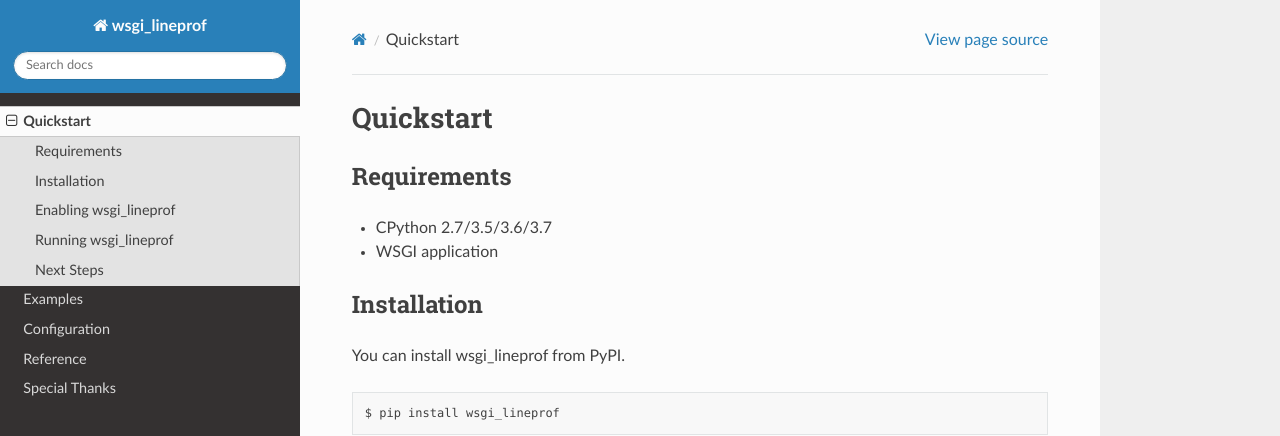
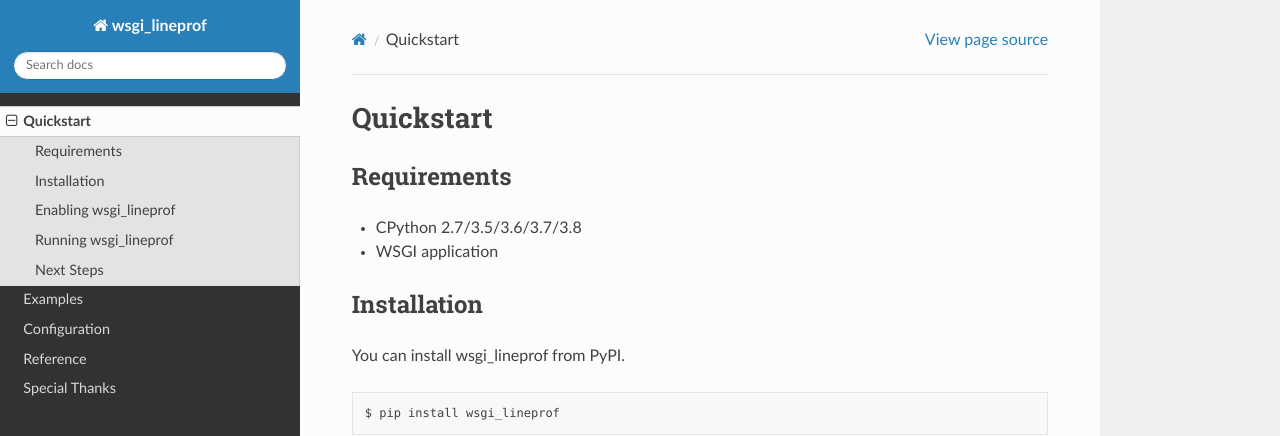
Before and after one commit to ymyzk/wsgi_lineprof, a Sphinx documentation site: the page built from docs/quickstart.rst, in a window 1280 px wide and 900 px high. Shown: the top 436 px of the window. Built offline with Sphinx 7.4.7 and the Read the Docs theme 2.0.0, drawn with Linux system fonts in a browser that asks for light colours.

Commit message:
Python 3.8 support
- Run tests and packaging on GitHub Actions
- Update setup.py

```diff
--- a/docs/quickstart.rst
+++ b/docs/quickstart.rst
@@ -3,7 +3,7 @@
 
 Requirements
 ------------
-* CPython 2.7/3.5/3.6/3.7
+* CPython 2.7/3.5/3.6/3.7/3.8
 * WSGI application
 
 Installation
--- a/setup.py
+++ b/setup.py
@@ -54,6 +54,7 @@
         "Programming Language :: Python :: 3.5",
         "Programming Language :: Python :: 3.6",
         "Programming Language :: Python :: 3.7",
+        "Programming Language :: Python :: 3.8",
         "Programming Language :: Python :: Implementation :: CPython",
         "Topic :: Internet :: WWW/HTTP :: WSGI :: Middleware",
         "Topic :: Software Development",
```
Also changed, not shown: 3 other files.
